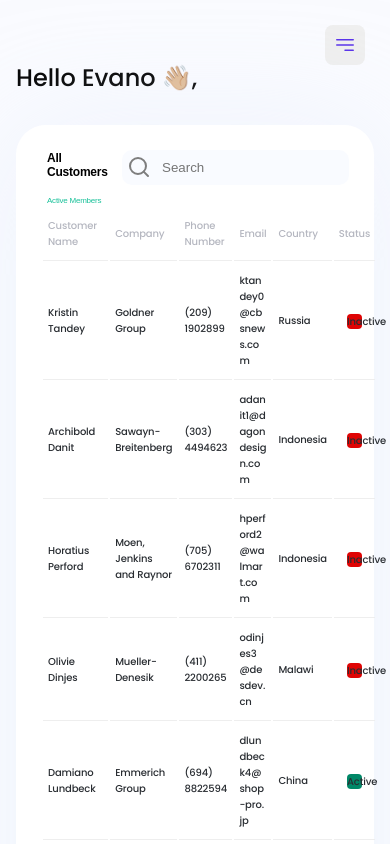
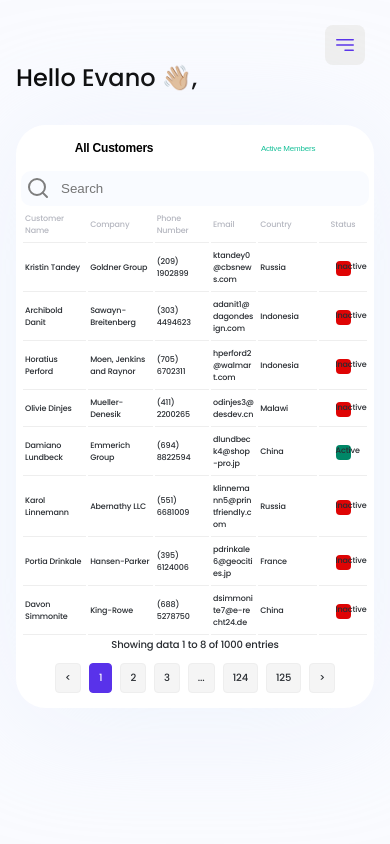
Before and after one commit to OlehBrov/glivera, a React (Create React App) app: page /customers in a window 390 px wide. Shown: the top 844 px of the page. Built offline with nearby package versions, Linux system fonts and the light colour scheme.

Commit message:
fix table, menu responsive

```diff
--- a/src/components/help/Help.jsx
+++ b/src/components/help/Help.jsx
@@ -2,6 +2,6 @@ import React from 'react'
 
 export const Help = () => {
   return (
-    <div>Help</div>
+    <div>Help Page Content</div>
   )
 }
--- a/src/components/income/Income.jsx
+++ b/src/components/income/Income.jsx
@@ -2,6 +2,6 @@ import React from 'react'
 
 export const Income = () => {
   return (
-    <div>Income</div>
+    <div>Income Page Content</div>
   )
 }
--- a/src/components/layout/Layout.jsx
+++ b/src/components/layout/Layout.jsx
@@ -50,6 +50,7 @@ export const Layout = ({ currentScreen }) => {
       };
     });
   const openMenu = () => {
+    console.log('open menu')
     if (Number(currentScreen) < 1024) menuTl.restart();
   };
   const closeMenu = () => { console.log('close menu')
--- a/src/components/product/Product.jsx
+++ b/src/components/product/Product.jsx
@@ -5,7 +5,7 @@ export const Product = () => {
   return (
     <>
 
-      <div>Product</div>
+      <div>Product Page Content</div>
     </>
   );
 };
--- a/src/components/promote/Promote.jsx
+++ b/src/components/promote/Promote.jsx
@@ -2,6 +2,6 @@ import React from 'react'
 
 export const Promote = () => {
   return (
-    <div>Promote</div>
+    <div>Promote Page Content</div>
   )
 }
--- a/src/components/table/CustomersTable.jsx
+++ b/src/components/table/CustomersTable.jsx
@@ -62,7 +62,7 @@ export const CustomersTable = ({ currentScreen }) => {
     getFilteredRowModel: getFilteredRowModel(),
     defaultColumn: {
       size: 125,
-      minSize: 100,
+      minSize: 50,
       maxSize: 200,
     },
     initialState: {
--- a/src/styles/_customers.scss
+++ b/src/styles/_customers.scss
@@ -10,7 +10,11 @@
 
 table {
   width: 100%;
-  font-size: 10px;
+  font-size: 8px;
+  @media screen and (min-width: $mobile) {
+    font-size: 10px;
+  }
+
   @media screen and (min-width: $laptop) {
     font-size: 14px;
   }
@@ -26,10 +30,13 @@ table {
   letter-spacing: -0.14px;
 }
 .table-wrapper {
-  padding: 25px;
+  padding: 15px 5px;
   background: #fff;
   filter: drop-shadow(0px 10px 60px rgba(226, 236, 249, 0.5));
   border-radius: 30px;
+  @media screen and (min-width: $mobile) {
+    padding: 25px;
+  }
   @media screen and (min-width: $desktop) {
     width: 100%;
   }
@@ -37,15 +44,28 @@ table {
 .table_filters-wrapper {
   display: flex;
   width: 100%;
+  flex-wrap: wrap;
+  @media screen and (min-width: $mobile) {
+    flex-wrap: nowrap;
+  }
   @media screen and (min-width: $desktop) {
     padding-right: 51px;
   }
 }
 .table_filters_btns-wrapper {
   display: flex;
-  flex-direction: column;
-  gap: 15px;
-  margin-right: auto;
+  justify-content: space-around;
+  margin-bottom: 15px;
+  align-items: center;
+  width: 100%;
+  @media screen and (min-width: $mobile) {
+    width: auto;
+    align-items: start;
+    flex-direction: column;
+    margin-bottom: 0;
+    margin-right: auto;
+    gap: 15px;
+  }
 }
 .table_filter-btn {
   cursor: pointer;
@@ -74,7 +94,11 @@ table {
 }
 .input-wrapper {
   position: relative;
-  margin-left: auto;
+  width: 100%;
+  @media screen and (min-width: $mobile) {
+    margin-left: auto;
+    width: auto;
+  }
 }
 .search_icon {
   position: absolute;
@@ -86,12 +110,18 @@ table {
   background: #f9fbff;
   padding: 10px 10px 10px 40px;
   border: none;
+  @media screen and (max-width: $mobile) {
+    width: 100%;
+  }
   //   outline: none;
 }
 th,
 td {
+  padding: 5px 2px;
   border-bottom: 1px solid #eee;
-  padding: 10px 5px;
+  @media screen and (min-width: $mobile) {
+    padding: 10px 5px;
+  }
 }
 // td.status {
 //   padding: 0;
@@ -154,6 +184,7 @@ td {
   flex-wrap: wrap;
   gap: 10px;
   font-size: 10px;
+  justify-content: center;
   @media screen and (min-width: $mobile) {
     flex-wrap: nowrap;
 
--- a/src/styles/_menu.scss
+++ b/src/styles/_menu.scss
@@ -33,7 +33,6 @@
     padding-right: 0;
     width: 250px;
   }
-
 }
 
 .nav-link {
@@ -44,22 +43,19 @@
   width: 100%;
   opacity: 1;
   color: #9197b3;
-  padding-left: 40%;
+  padding-left: 50px;
   padding-right: 14px;
   display: inline-flex;
   align-items: center;
   gap: 14px;
   @media screen and (min-width: $laptop) {
     padding: 11px;
-
     opacity: 1;
     text-align: start;
   }
   &:hover {
     background-color: #5932ea;
-
     color: #fff;
-
 
     & .chevron > path {
       stroke: #fff;
@@ -71,10 +67,13 @@
     & .chevron > path {
       stroke: #fff;
     }
-     }
+  }
 
   &.logo-link {
     background: none;
+  }
+  & > svg{
+    min-width: 24px;
   }
 }
 
@@ -88,7 +87,8 @@
   right: 25px;
   border: none;
   border-radius: 8px;
+
   & > svg {
-    fill: #5932EA;
+    fill: #5932ea;
   }
 }
```
